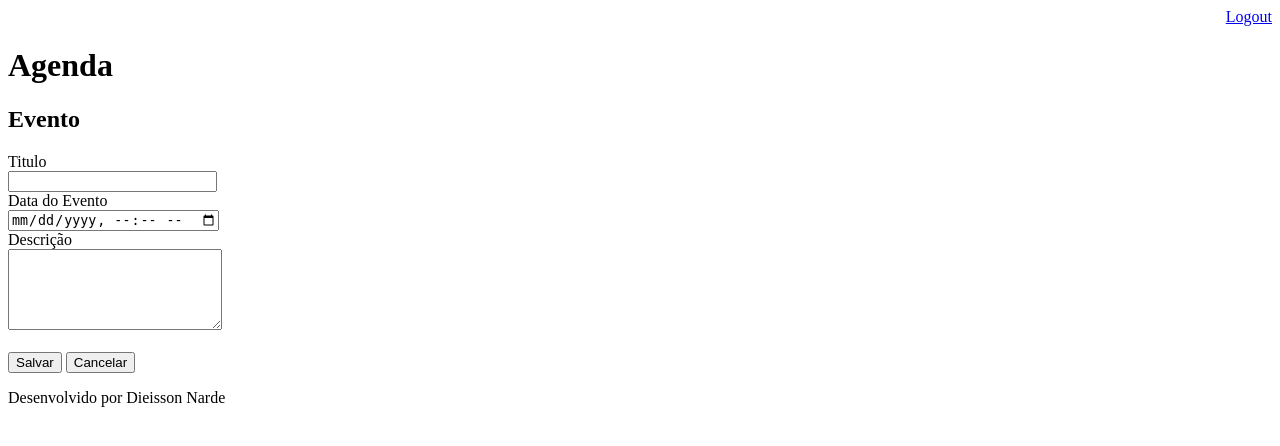
After one commit to DieissonNarde/agenda, a Django app: page /agenda/evento/ in a window 1280 px wide. The commit adds this page. Shown: the top 446 px of the page. Run offline with Django 3.2, Linux system fonts and the light colour scheme; a user stored in the database is signed in.

Commit message:
Incluido template para inserção de eventos da agenda e incluido o .gitignore

```diff
--- a/agenda/urls.py
+++ b/agenda/urls.py
@@ -21,6 +21,8 @@ from django.views.generic import RedirectView
 urlpatterns = [
     path('admin/', admin.site.urls),
     path('agenda/', views.lista_eventos),
+    path('agenda/evento/', views.evento),
+    path('agenda/evento/submit', views.submit_evento),
     path('', RedirectView.as_view(url='/agenda/')),
     path('login/', views.login_user),
     path('login/submit', views.submit_login),
--- a/core/views.py
+++ b/core/views.py
@@ -31,3 +31,20 @@ def lista_eventos(request):
     evento = Evento.objects.filter(usuario=usuario)
     dados = {'eventos':evento}
     return render(request, 'agenda.html', dados)
+
+@login_required(login_url='/login/')
+def evento(request):
+    return render(request, 'evento.html')
+
+@login_required(login_url='/login/')
+def submit_evento(request):
+    if request.POST:
+        titulo = request.POST.get('titulo')
+        data_evento = request.POST.get('data_evento')
+        descricao = request.POST.get('descricao')
+        usuario = request.user
+        Evento.objects.create(titulo=titulo,
+                              data_evento=data_evento,
+                              descricao=descricao,
+                              usuario=usuario)
+    return redirect('/')
--- a/templates/agenda.html
+++ b/templates/agenda.html
@@ -2,6 +2,10 @@
 
 {% block content %}
     <h2>Agendamentos</h2>
+    <a href="evento/">
+        <button type="button">Novo Evento</button>
+    </a>
+
 
     <ul style="font-size: 10px">
         {% for evento in eventos %}
--- /dev/null
+++ b/templates/evento.html
@@ -0,0 +1,26 @@
+{% extends "model-page.html" %}
+
+{% block content %}
+
+<h2>Evento</h2>
+
+<form action="submit" method="POST">{% csrf_token %}
+    <label>Titulo</label>
+    <br>
+    <input type="text" name="titulo" size="23">
+    <br>
+    <label>Data do Evento</label>
+    <br>
+    <input type="datetime-local" name="data_evento">
+    <br>
+    <label>Descrição</label>
+    <br>
+    <textarea name="descricao" rows="5" cols="24"></textarea>
+    <br><br>
+    <button type="submit">Salvar</button>
+    <a href="/">
+        <button type="button">Cancelar</button>
+    </a>
+</form>
+
+{% endblock %}
```
Also changed, not shown: db.sqlite3, 1 other file.
